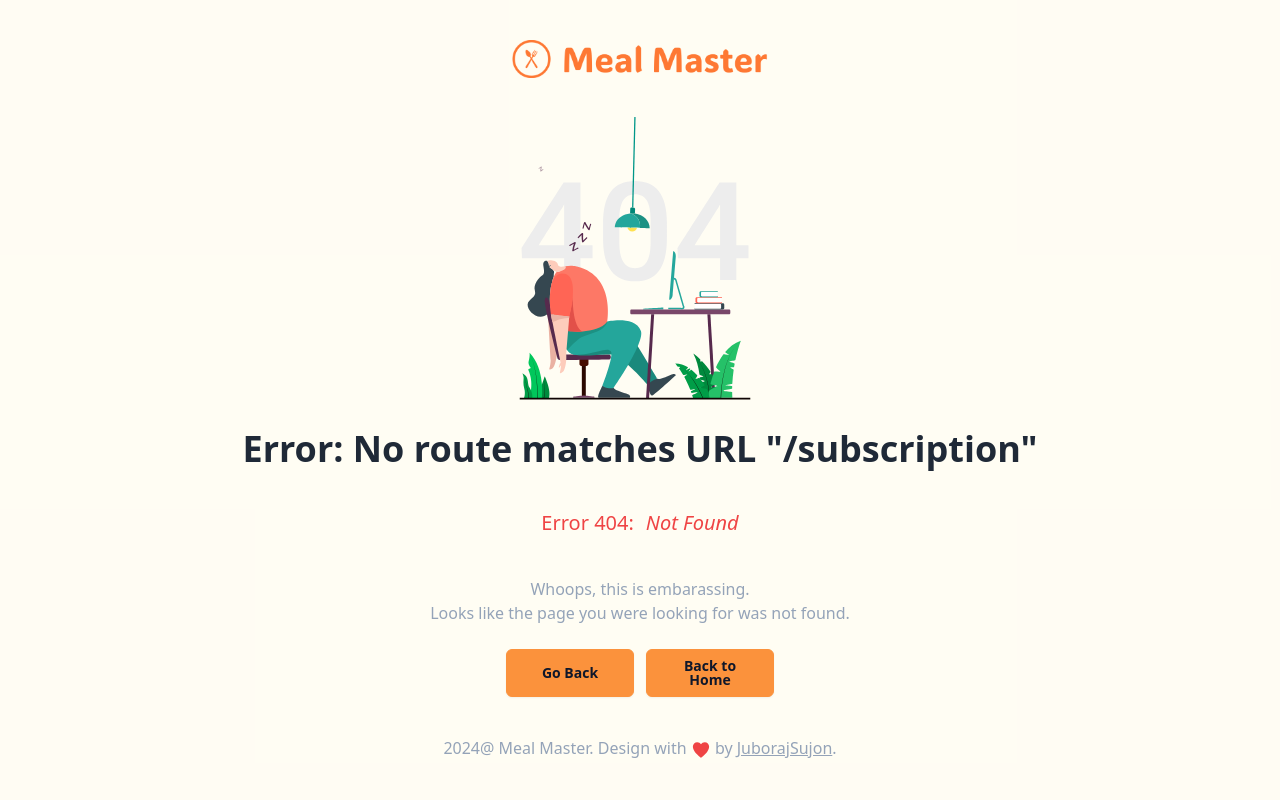
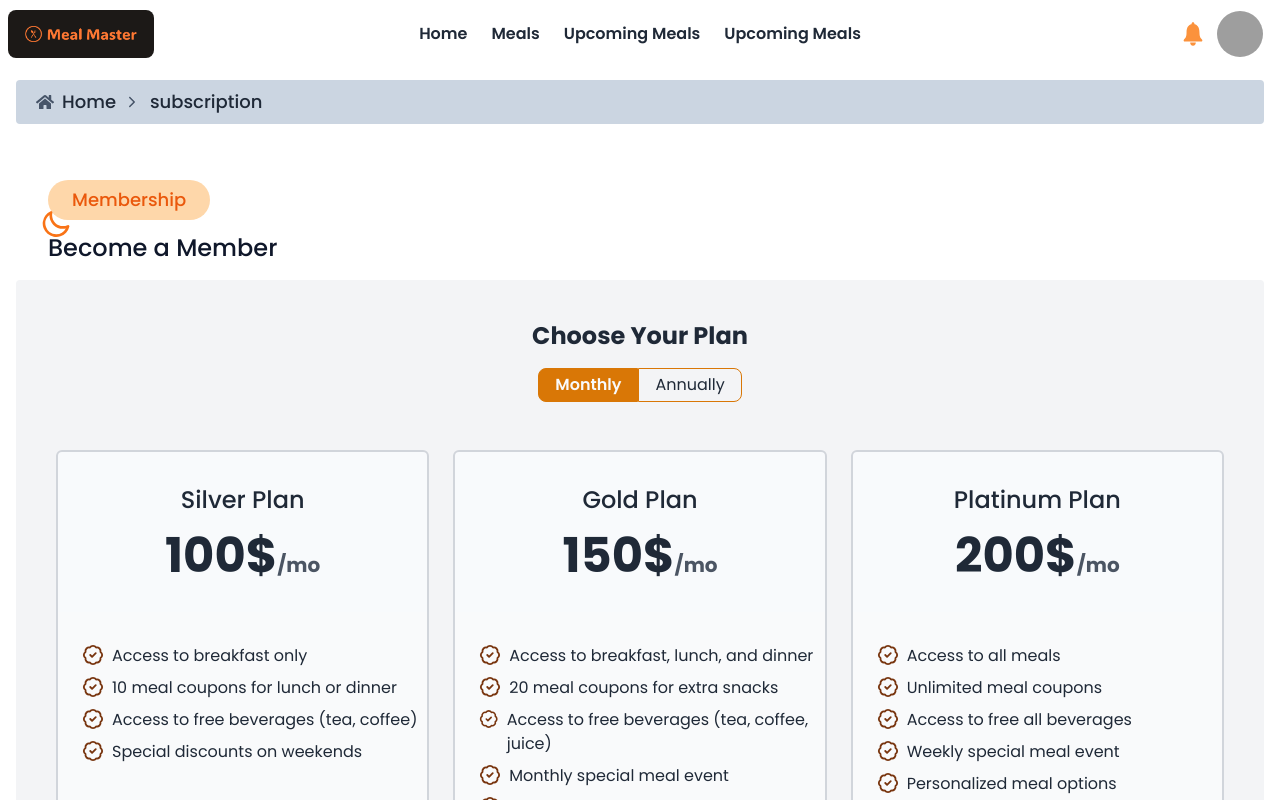
Before and after one commit to JuborajSujon/meal-master-client, a React (Vite) app: page /subscription in a window 1280 px wide. Shown: the top 800 px of the page. Built offline with nearby package versions, Linux system fonts and the light colour scheme; grey boxes are pictures that could not be loaded.

Commit message:
update membership component

```diff
--- a/src/Routes/Routes.jsx
+++ b/src/Routes/Routes.jsx
@@ -28,7 +28,7 @@ export const router = createBrowserRouter([
         element: <MealDetails />,
       },
       {
-        path: "/meal-details/subscription",
+        path: "/subscription",
         element: <Subscription />,
       },
     ],
--- a/src/pages/Home/Membership/Membership.jsx
+++ b/src/pages/Home/Membership/Membership.jsx
@@ -24,6 +24,9 @@ export default function Membership() {
       <section className=" bg-gray-100 dark:bg-slate-800 rounded text-gray-800">
         <div className="container p-4 mx-auto sm:p-10">
           <div className="mb-12 space-y-4 text-center">
+            <h1 className="text-2xl dark:text-slate-300 font-bold">
+              Choose Your Plan
+            </h1>
             <div>
               <button
                 onClick={() => setSelectedPlan("monthly")}
@@ -42,9 +45,9 @@ export default function Membership() {
               return (
                 <div
                   key={plan.service_name}
-                  className="flex flex-col overflow-hidden border-2 rounded-md border-gray-300 hover:border-amber-600">
+                  className="flex flex-col overflow-hidden border-2 rounded-md border-gray-300 hover:border-amber-600 bg-slate-50">
                   <div
-                    className={`flex flex-col items-center justify-center px-2 py-8 space-y-4 ${plan?.bg_color} dark:${plan?.bg_color}`}>
+                    className={`flex flex-col items-center justify-center px-2 py-8 space-y-4 ${plan?.bg_color} `}>
                     <p className="text-2xl  font-medium">
                       {plan.service_name} Plan
                     </p>
--- a/src/pages/MealDetails/MealDetails.jsx
+++ b/src/pages/MealDetails/MealDetails.jsx
@@ -105,7 +105,7 @@ export default function MealDetails() {
           </div>
 
           <div className="text-center flex justify-start mt-10 gap-6">
-            <Link to="/meal-details/subscription">
+            <Link to="/subscription">
               <button className="btn bg-yellow-400   hover:text-slate-900 dark:text-slate-900 hover:bg-yellow-500 text-base">
                 Meal Request
               </button>
```
